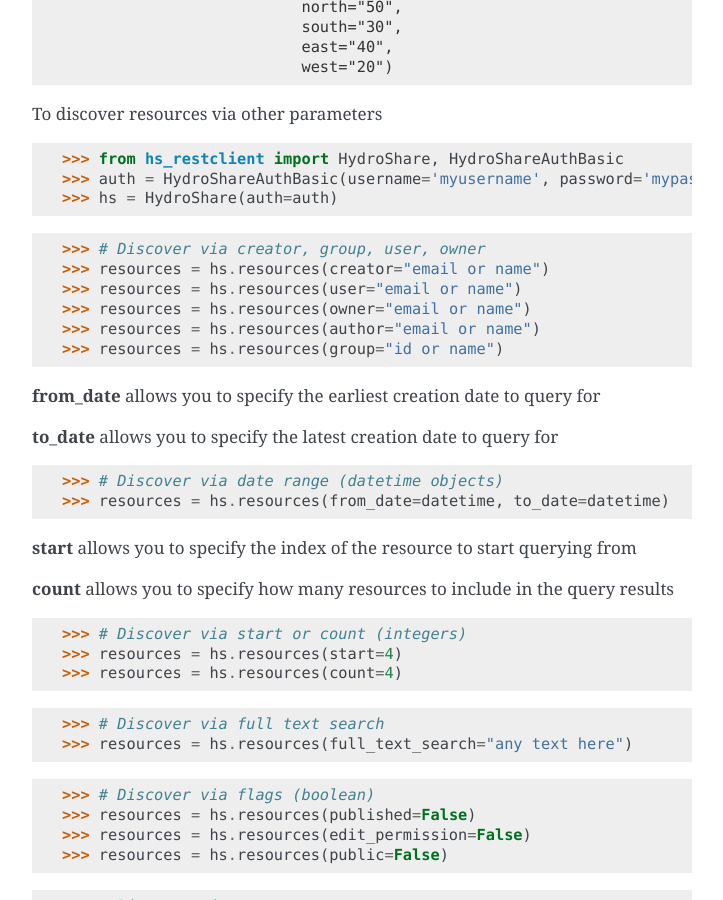
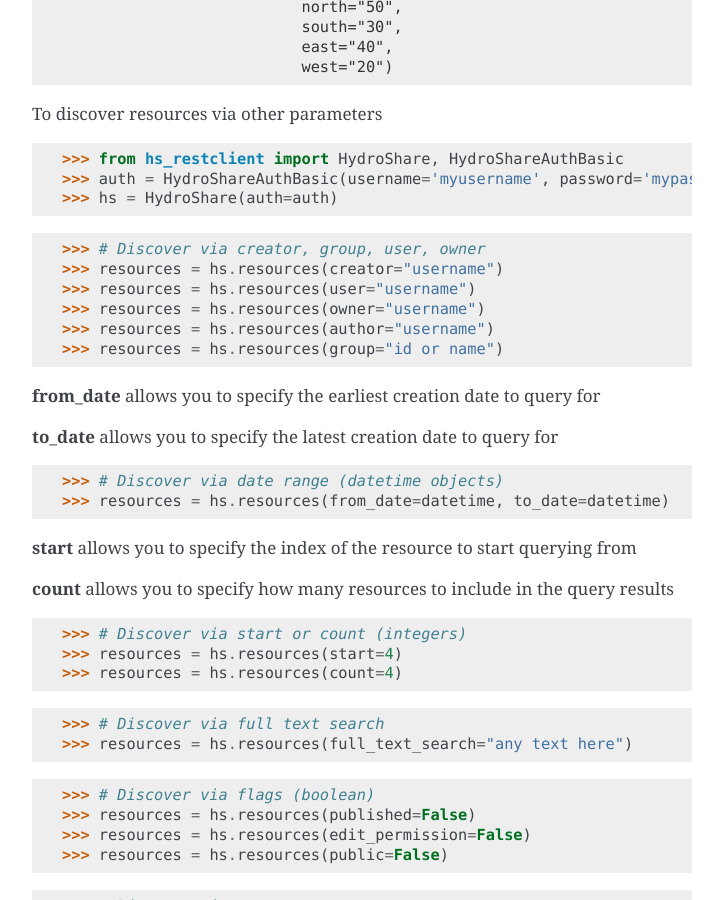
Before and after one commit to hydroshare/hs_restclient, a Sphinx documentation site: the page built from docs/index.rst, in a window 1280 px wide and 900 px high, scrolled down 7958 px. Shown: the whole window, without its empty margins (388-1111 px from the left). Built offline with Sphinx 7.4.7, drawn with Linux system fonts in a browser that asks for light colours.

Commit message:
Doc Updates

```diff
--- a/docs/index.rst
+++ b/docs/index.rst
@@ -387,10 +387,10 @@
     >>> hs = HydroShare(auth=auth)
 
     >>> # Discover via creator, group, user, owner
-    >>> resources = hs.resources(creator="email or name")
-    >>> resources = hs.resources(user="email or name")
-    >>> resources = hs.resources(owner="email or name")
-    >>> resources = hs.resources(author="email or name")
+    >>> resources = hs.resources(creator="username")
+    >>> resources = hs.resources(user="username")
+    >>> resources = hs.resources(owner="username")
+    >>> resources = hs.resources(author="username")
     >>> resources = hs.resources(group="id or name")
 
 **from_date** allows you to specify the earliest creation date to query for
```
